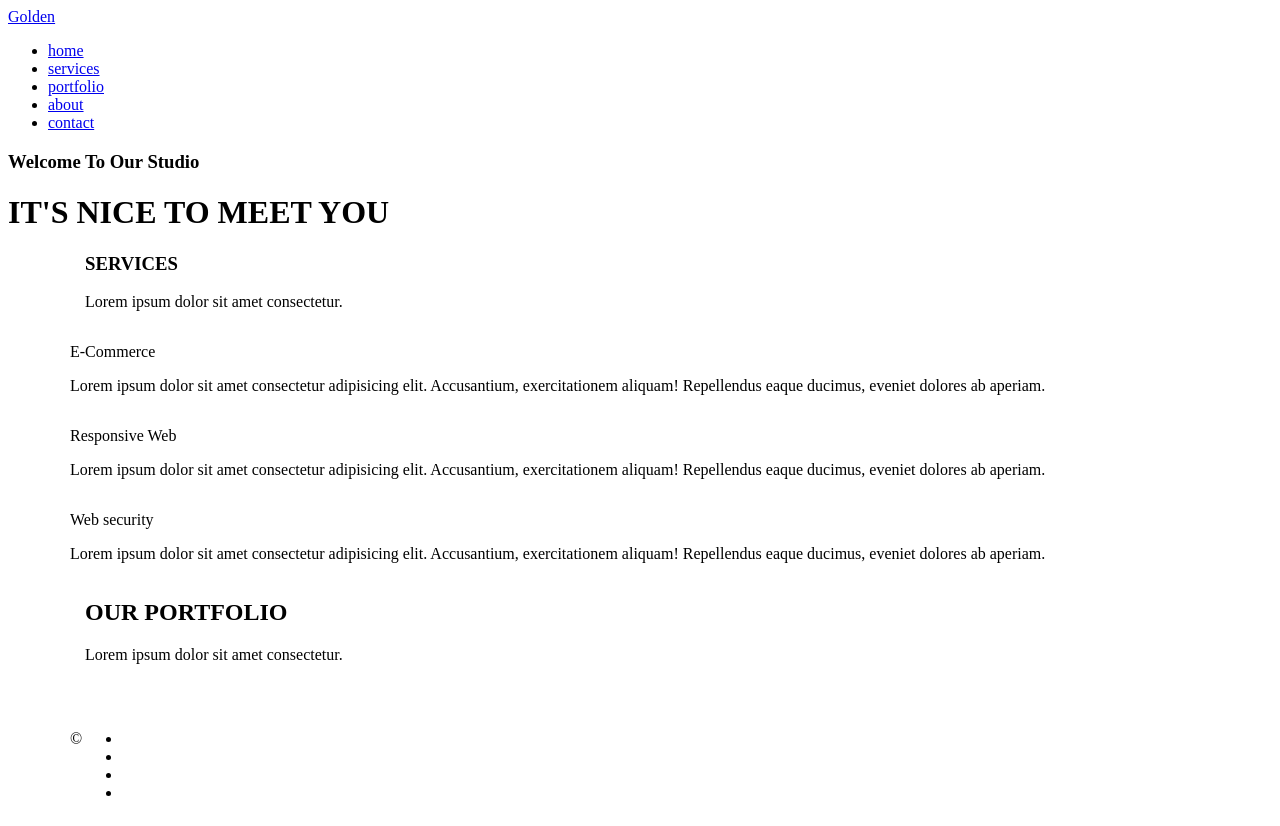
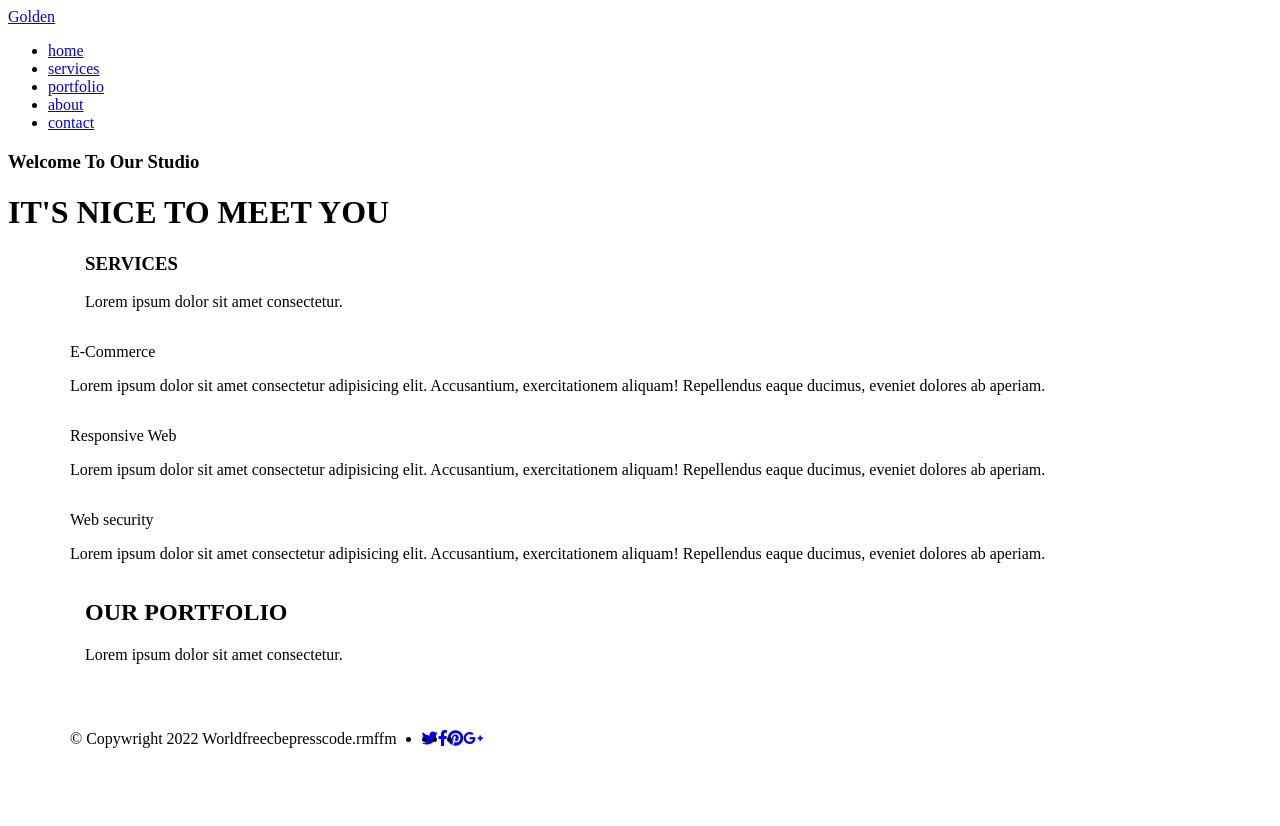
Before and after one commit to rmartyniuk/project-3-6, a website: page index.html in a window 1280 px wide. After the commit the page ends 800 px from the top, so only its background shows below. Drawn offline with Linux system fonts and the light colour scheme.

Commit message:
add font awesome to footer

```diff
--- a/index.html
+++ b/index.html
@@ -1,10 +1,12 @@
 <!DOCTYPE html>
-<html lang="en">
+<html lang="pl">
 
 <head>
     <meta charset="UTF-8">
     <meta http-equiv="X-UA-Compatible" content="IE=edge">
     <meta name="viewport" content="width=device-width, initial-scale=1.0">
+
+    <link rel="stylesheet" href="https://use.fontawesome.com/releases/v6.0.0/css/all.css">
     <link rel="stylesheet" href="vendor/bootstrap-grid.css">
     <link rel="stylesheet" href="sass/style.css">
     <title>Document</title>
@@ -90,12 +92,12 @@
     <section class="footer">
         <div class="container">
             <div class="row">
-                <p>&COPY;</p>
-                <ul>
-                    <li><a href=""></a></li>
-                    <li><a href=""></a></li>
-                    <li><a href=""></a></li>
-                    <li><a href=""></a></li>
+                <p>&COPY; Copywright 2022 Worldfreecbepresscode.rmffm</p>
+                <ul class="row">
+                    <li><a href="#"><i class="fa-brands fa-twitter"></i></a></li>
+                    <li><a href="#"><i class="fa-brands fa-facebook-f"></i></a></li>
+                    <li><a href="#"><i class="fa-brands fa-pinterest"></i></a></li>
+                    <li><a href="#"><i class="fa-brands fa-google-plus-g"></i></a></li>
                 </ul>
             </div>
         </div>
```
